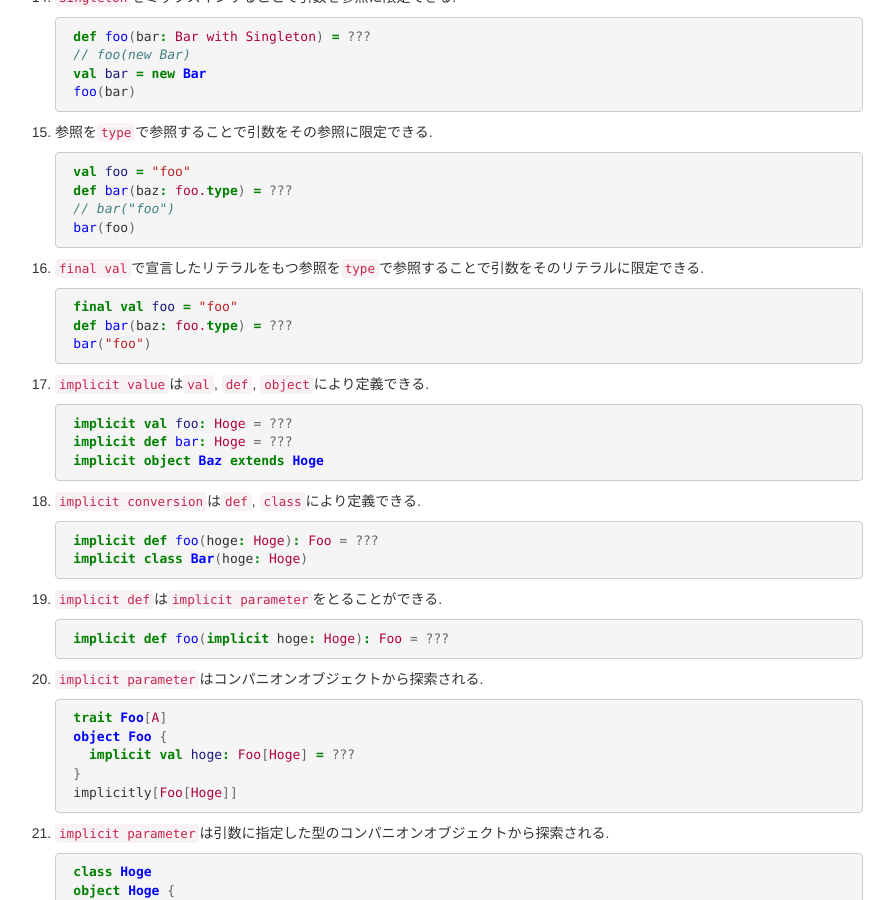
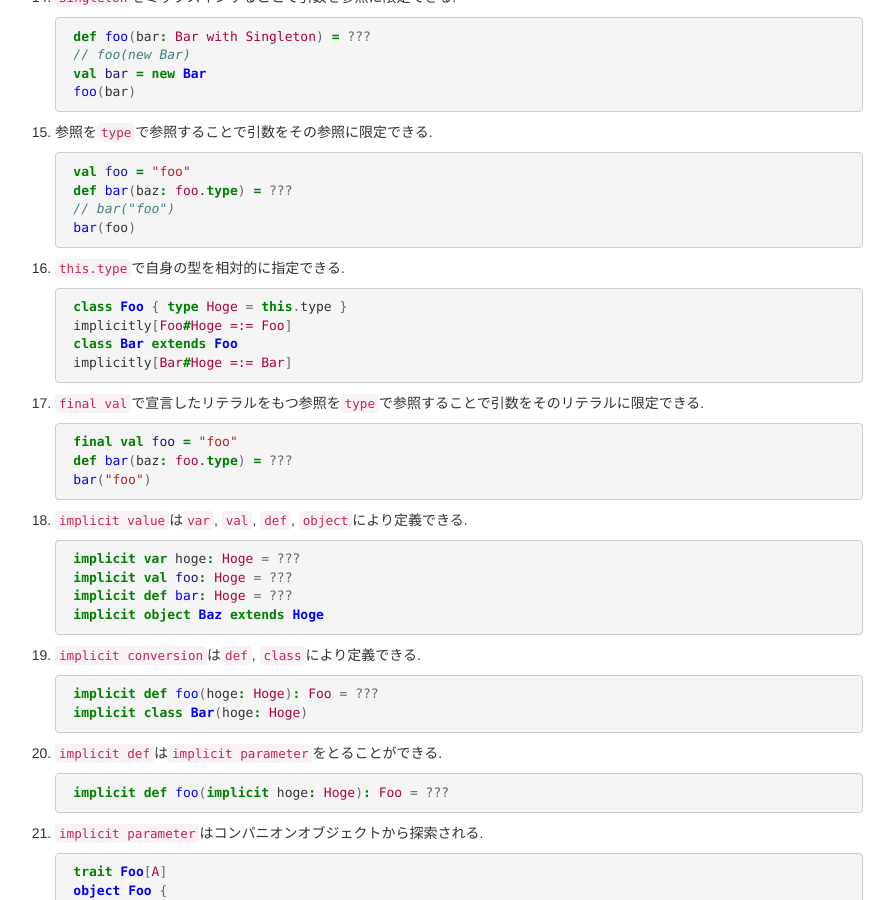
Before and after one commit to halcat0x15a/programming, a Jekyll site: the page built from scala_tips.md, in a window 1280 px wide and 900 px high, scrolled down 1358 px. Shown: the whole window, without its empty margins (55-949 px from the left). Built offline with Jekyll 4.4.1, drawn with Linux system fonts in a browser that asks for light colours; Markdown is read by kramdown in place of the engine named in the settings; comment, search, counter and statistics services are not loaded.

Commit message:
update scala tips

````diff
--- a/scala_tips.md
+++ b/scala_tips.md
@@ -114,6 +114,15 @@ title: Scala Tips
     bar(foo)
     ```
 
+1. `this.type`で自身の型を相対的に指定できる.
+
+    ```scala
+    class Foo { type Hoge = this.type }
+    implicitly[Foo#Hoge =:= Foo]
+    class Bar extends Foo
+    implicitly[Bar#Hoge =:= Bar]
+    ```
+
 1. `final val`で宣言したリテラルをもつ参照を`type`で参照することで引数をそのリテラルに限定できる.
 
     ```scala
@@ -122,9 +131,10 @@ title: Scala Tips
     bar("foo")
     ```
 
-1. `implicit value`は`val`, `def`, `object`により定義できる.
+1. `implicit value`は`var`, `val`, `def`, `object`により定義できる.
 
     ```scala
+    implicit var hoge: Hoge = ???
     implicit val foo: Hoge = ???
     implicit def bar: Hoge = ???
     implicit object Baz extends Hoge
````
